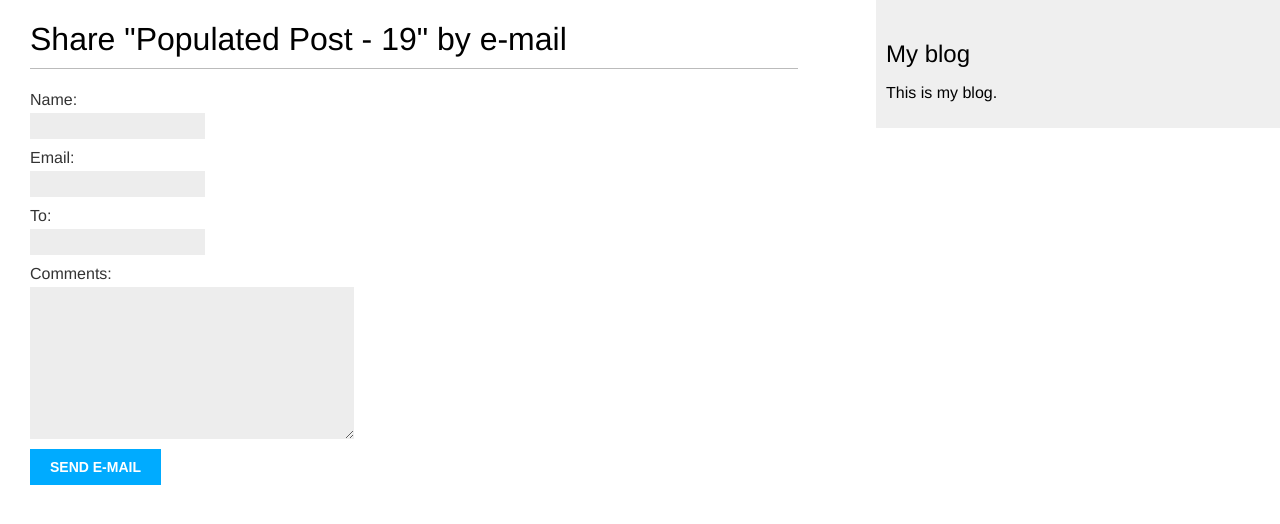
After one commit to paetztm/django-talk, a Django app: page /blog/21/share/ in a window 1280 px wide. The commit adds this page. Shown: the top 524 px of the page. Run offline with Django 3.2, Linux system fonts and the light colour scheme; data comes from the database, SQL or seed files in the repository.

Commit message:
Added translations, sharing and emails

```diff
--- a/DjangoTalk/settings.py
+++ b/DjangoTalk/settings.py
@@ -123,3 +123,7 @@ USE_TZ = True
 # https://docs.djangoproject.com/en/1.11/howto/static-files/
 
 STATIC_URL = '/static/'
+
+
+EMAIL_BACKEND = 'django.core.mail.backends.filebased.EmailBackend'
+EMAIL_FILE_PATH = BASE_DIR + '/emails'
--- /dev/null
+++ b/blog/forms.py
@@ -0,0 +1,8 @@
+from django import forms
+
+
+class EmailPostForm(forms.Form):
+    name = forms.CharField(max_length=25)
+    email = forms.EmailField()
+    to = forms.EmailField()
+    comments = forms.CharField(required=False, widget=forms.Textarea)
--- a/blog/templates/post/detail.html
+++ b/blog/templates/post/detail.html
@@ -5,5 +5,6 @@
 {% block content %}
     <h1>{{ post.title }}</h1>
     <p class="date">Published {{ post.publish }} by {{ post.author }}</p>
+    <p><a href="{% url "blog:post_share" post.id %}">Share this post</a></p>
     {{ post.body|linebreaks }}
 {% endblock %}
--- /dev/null
+++ b/blog/templates/post/share.html
@@ -0,0 +1,31 @@
+{% extends "base.html" %}
+
+{% block title %}Share a post{% endblock %}
+
+{% block content %}
+    {% if messages %}
+        {% for message in messages %}
+            {% if message.tags == "error" %}
+                <p>{{ message }}</p>
+            {% endif %}
+
+            {% if message.tags == "success" %}
+            {% endif %}
+
+            {% if message.tags == "info" %}
+            {% endif %}
+
+        {% endfor %}
+    {% endif %}
+    {% if sent %}
+        <h1>E-mail successfully sent</h1>
+        <p>"{{ post.title }}" was successfully sent by e-mail.</p>
+    {% else %}
+        <h1>Share "{{ post.title }}" by e-mail</h1>
+        <form action="." method="post">
+            {{ form.as_p }}
+            {% csrf_token %}
+            <input type="submit" value="Send e-mail">
+        </form>
+    {% endif %}
+{% endblock %}
--- a/blog/urls.py
+++ b/blog/urls.py
@@ -1,4 +1,5 @@
 from django.conf.urls import url
+from django.views.generic import TemplateView
 
 from blog import views
 
@@ -7,4 +8,6 @@ urlpatterns = [
     url(r'^$', views.PostListView.as_view(), name='post_list'),
     url(r'^(?P<year>\d{4})/(?P<month>\d{2})/(?P<day>\d{2})/(?P<post>[-\w]+)/$',
         views.post_detail, name='post_detail'),
+    url(r'^translations/$', TemplateView.as_view(template_name='post/translations.html')),
+    url(r'^(?P<post_id>\d+)/share/$', views.post_share, name='post_share'),
 ]
--- a/blog/views.py
+++ b/blog/views.py
@@ -1,9 +1,11 @@
+from django.contrib import messages
+from django.core.mail import send_mail
 from django.core.paginator import Paginator, PageNotAnInteger, EmptyPage
 from django.shortcuts import render, get_object_or_404
-
-# Create your views here.
+from django.utils.translation import ugettext_lazy as _
 from django.views.generic import ListView
 
+from blog.forms import EmailPostForm
 from blog.models import Post
 
 
@@ -32,3 +34,30 @@ class PostListView(ListView):
 def post_detail(request, year, month, day, post):
     post = get_object_or_404(Post, slug=post, status='published', publish__year=year, publish__month=month, publish__day=day)
     return render(request, 'post/detail.html', {'post': post})
+
+
+def post_share(request, post_id):
+    # Retrieve post by id
+    post = get_object_or_404(Post, id=post_id, status='published')
+    sent = False
+
+    if request.method == 'POST':
+        # Form was submitted
+        form = EmailPostForm(request.POST)
+        if form.is_valid():
+            # Form fields passed validation
+            cd = form.cleaned_data
+            post_url = request.build_absolute_uri(post.get_absolute_url())
+            subject = '{} ({}) recommends you reading "{}"'.format(cd['name'], cd['email'], post.title)
+            message = 'Read "{}" at {}\n\n{}\'s comments: {}'.format(post.title, post_url, cd['name'], cd['comments'])
+            if cd['to'] == 'admin@myblog.com':
+                messages.error(request, _('Please fill out the form and resubmit.'))
+            else:
+                send_mail(subject, message, 'admin@myblog.com', [cd['to']])
+                sent = True
+
+    else:
+        form = EmailPostForm()
+    return render(request, 'post/share.html', {'post': post,
+                                               'form': form,
+                                               'sent': sent})
```
Also changed, not shown: blog/templates/post/translations.html (added, +9 -0 lines).
